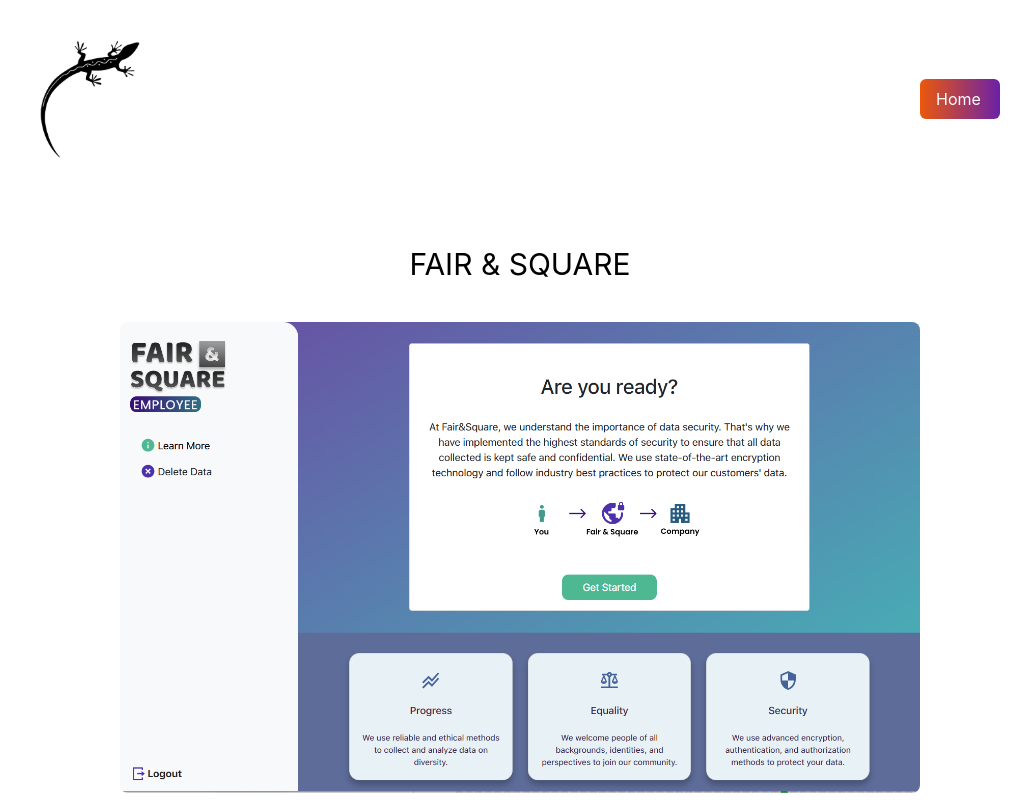
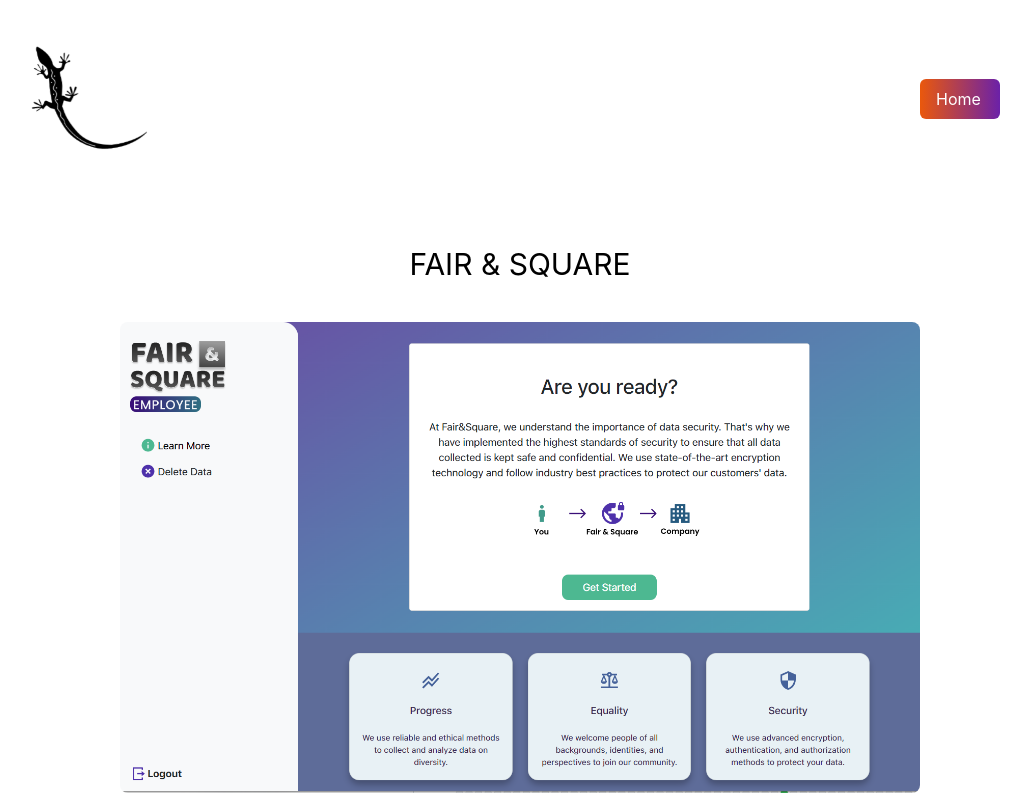
Before and after one commit to heartbreathing/portfoliov3.0, a Next.js app: page /portfolio/web2 in a window 1280 px wide. Shown: the top 800 px of the page, without its empty margins (120-1151 px from the left). Built offline with nearby package versions, Linux system fonts and the light colour scheme.

Commit message:
add resume pdf and make all logo rotated

```diff
--- a/data/portfolioCardData.js
+++ b/data/portfolioCardData.js
@@ -28,7 +28,7 @@ const portfolioCardData = [
     id: 3,
     title: 'A FULLSTACK TODO APP',
     video: '/web3-video.mp4',
-    description: 'A react todo project with express & postgreSQl',
+    description: 'With express & postgreSQl',
     description_detail: " This is a simple Todo list application with a React front-end and a Node.js back-end. The front-end is built with React and Bootstrap. The back-end uses the Express web framework, and the PostgreSQL database is managed by the Sequelize ORM. The code has been pushed to the github repository for version control.The application utilizes REST API logic to handle HTTP requests between the frontend and backend. The frontend sends HTTP requests to the server, which responds with JSON data. The server then updates the database and sends back a response to the frontend. ",
     image: "/web3.png",
     link: '/portfolio/web3',
--- a/pages/index.js
+++ b/pages/index.js
@@ -48,8 +48,7 @@ export default function Home (props) {
                 <BsFillMoonStarsFill onClick={() => setDarkMode(!darkMode)} className="cursor-pointer dark:text-gray-200" />
               </li>
               <li>
-                {/* <a className=" bg-gradient-to-r from-cyan-500 to-teal-500 text-white px-3 py-2 rounded-md" href="#">Resume</a> */}
-                <a className=" bg-gradient-to-r from-orange-600 to-purple-800  text-white px-3 py-2 rounded-md" href="#">Resume</a>
+                <a className=" bg-gradient-to-r from-orange-600 to-purple-800  text-white px-3 py-2 rounded-md" href="/liwang-resume.pdf" download>Resume</a>
               </li>
             </ul>
           </nav>
--- a/pages/portfolio/web1.js
+++ b/pages/portfolio/web1.js
@@ -1,6 +1,7 @@
 import Head from 'next/head';
 import Image from 'next/image';
 import Link from 'next/link';
+import { motion } from "framer-motion";
 
 import { DiHtml5, DiJavascript1 } from 'react-icons/di';
 
@@ -40,7 +41,13 @@ export default function Web1 (props) {
             <main className=" bg-white px-10 md:px-20 lg:px-40">
                 <section >
                     <nav className="flex items-center justify-between py-10 mb-12">
-                        <Image src="/logo3.png" alt="Logo" width={100} height={100} />
+                        <motion.div
+                            initial={{ rotate: 0 }}
+                            animate={{ rotate: 360 }}
+                            transition={{ duration: 10, repeat: Infinity }}
+                        >
+                            <Image src="/logo3.png" alt="logo" width={100} height={100} objectFit="cover" />
+                        </motion.div>
                         <Link className=" bg-gradient-to-r from-orange-600 to-purple-800  text-white px-4 py-2 rounded-md" href="/" style={{ height: '40px', width: '80px' }}>Home</Link>
                     </nav>
                 </section>
--- a/pages/portfolio/web2.js
+++ b/pages/portfolio/web2.js
@@ -1,6 +1,7 @@
 import Head from 'next/head';
 import Image from 'next/image';
 import Link from 'next/link';
+import { motion } from "framer-motion";
 
 import { TbBrandNextjs } from 'react-icons/tb';
 import { SiBootstrap, SiFigma } from 'react-icons/si';
@@ -40,7 +41,13 @@ export default function Web2 (props) {
       <main className=" bg-white px-10 md:px-20 lg:px-40">
         <section >
           <nav className="flex items-center justify-between py-10 mb-12">
-            <Image src="/logo3.png" alt="Logo" width={100} height={100} />
+            <motion.div
+              initial={{ rotate: 0 }}
+              animate={{ rotate: 360 }}
+              transition={{ duration: 10, repeat: Infinity }}
+            >
+              <Image src="/logo3.png" alt="logo" width={100} height={100} objectFit="cover" />
+            </motion.div>
             <Link className=" bg-gradient-to-r from-orange-600 to-purple-800  text-white px-4 py-2 rounded-md" href="/" style={{ height: '40px', width: '80px' }}>Home</Link>
           </nav>
         </section>
--- a/pages/portfolio/web3.js
+++ b/pages/portfolio/web3.js
@@ -1,6 +1,7 @@
 import Head from "next/head";
 import Image from "next/image";
 import Link from "next/link";
+import { motion } from "framer-motion";
 
 import { DiReact } from "react-icons/di";
 import { SiTailwindcss, SiNodedotjs, SiPostgresql, SiExpress, SiSequelize } from "react-icons/si";
@@ -40,7 +41,13 @@ export default function Web3 (props) {
       <main className=" bg-white px-10 md:px-20 lg:px-40">
         <section >
           <nav className="flex items-center justify-between py-10 mb-12">
-            <Image src="/logo3.png" alt="Logo" width={100} height={100} />
+            <motion.div
+              initial={{ rotate: 0 }}
+              animate={{ rotate: 360 }}
+              transition={{ duration: 10, repeat: Infinity }}
+            >
+              <Image src="/logo3.png" alt="logo" width={100} height={100} objectFit="cover" />
+            </motion.div>
             <Link className=" bg-gradient-to-r from-orange-600 to-purple-800  text-white px-4 py-2 rounded-md" href="/" style={{ height: "40px", width: "80px" }}>Home</Link>
           </nav>
         </section>
```
Also changed, not shown: 1 other file (tests, documents, lock files or other folders).
